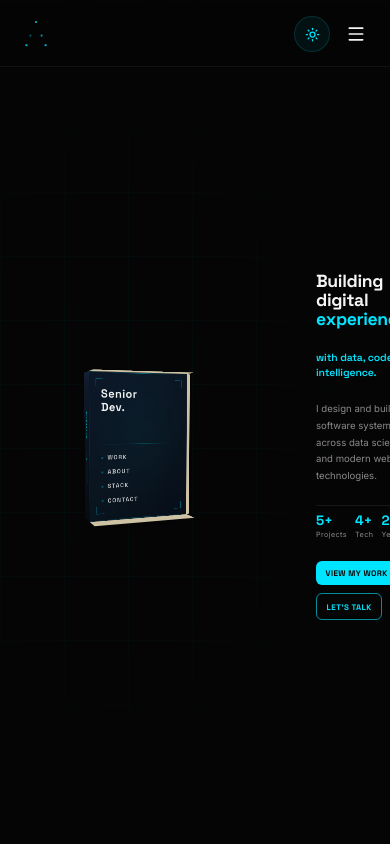
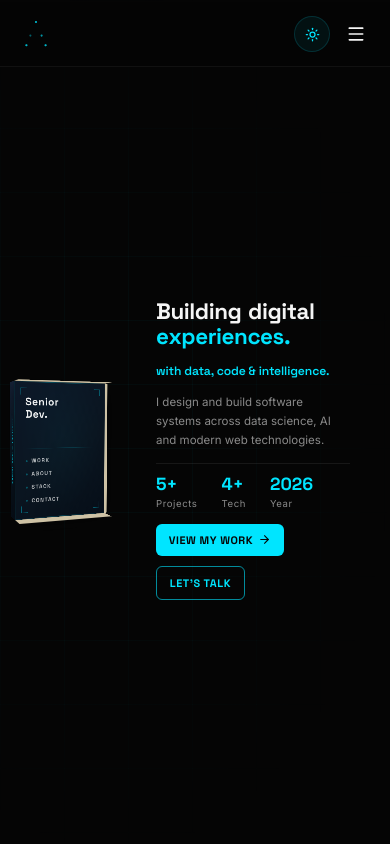
Before and after one commit to bigg8t27-sudo/PORTFOLIO, a React (Vite) app: page / in a window 390 px wide. Shown: the top 844 px of the page. Built offline with nearby package versions, Linux system fonts and the light colour scheme.

Commit message:
Mobile hero: fill screen, book hard left, readable text sizes

```diff
--- a/src/App.tsx
+++ b/src/App.tsx
@@ -206,14 +206,18 @@ export default function App() {
         .card-hover { transition: border-color 0.25s, box-shadow 0.25s; }
         .theme-btn:hover { opacity: 0.8; transform: scale(1.05); }
         ::selection { background: rgba(0,180,216,0.25); color: #fff; }
-        /* ── Hero: always two columns, scale on mobile ── */
+        /* ── Hero grid — always two columns ── */
         .hero-grid {
           display: grid;
-          grid-template-columns: 1fr 1fr;
-          gap: 1.5rem;
+          grid-template-columns: 45% 55%;
+          gap: 0;
           align-items: center;
+          min-height: 100vh;
+          padding: 5rem 0 2rem;
+          width: 100%;
+          box-sizing: border-box;
         }
-        /* ── About: two columns on all sizes ── */
+        /* ── About grid ── */
         .about-grid {
           display: grid;
           grid-template-columns: minmax(0,2fr) minmax(0,3fr);
@@ -222,17 +226,47 @@ export default function App() {
         }
         /* ── Prevent mid-word breaks ── */
         h1, h2, h3, p, a, span { word-break: normal; overflow-wrap: normal; hyphens: none; white-space: normal; }
-        /* ── Mobile tweaks — keep side-by-side but shrink book ── */
+        /* ── MOBILE: fill screen, book hard left, text readable ── */
         @media(max-width: 768px) {
-          .hero-grid { gap: 0.75rem; padding: 5rem 1rem 2rem !important; }
-          .about-grid { grid-template-columns: 1fr 1.5fr; gap: 1.25rem; }
-          .book-shrink { transform: scale(0.62); transform-origin: center center; }
-          .hero-text-col { gap: 0.75rem !important; }
+          .hero-grid {
+            grid-template-columns: 42% 58%;
+            padding: 5rem 0 1.5rem !important;
+            gap: 0 !important;
+            min-height: 100vh;
+          }
+          .hero-book {
+            justify-content: flex-start !important;
+            align-items: center;
+            padding-left: 0 !important;
+          }
+          .book-shrink {
+            transform: scale(0.58);
+            transform-origin: left center;
+          }
+          .hero-content {
+            padding-right: 1rem;
+            gap: 0.8rem !important;
+          }
+          .hero-h1 { font-size: 1.6rem !important; }
+          .hero-sub { font-size: 0.82rem !important; }
+          .hero-desc { font-size: 0.78rem !important; line-height: 1.65 !important; }
+          .hero-stat-num { font-size: 1.1rem !important; }
+          .hero-stat-label { font-size: 0.6rem !important; }
+          .hero-btn { font-size: 0.68rem !important; padding: 0.5rem 0.8rem !important; }
+          .about-grid { grid-template-columns: 1fr 1.4fr; gap: 1.25rem; }
         }
         @media(max-width: 480px) {
-          .hero-grid { gap: 0.5rem; padding: 4.5rem 0.75rem 1.5rem !important; }
-          .about-grid { grid-template-columns: 1fr 1.6fr; gap: 1rem; }
-          .book-shrink { transform: scale(0.52); transform-origin: center center; }
+          .hero-grid {
+            grid-template-columns: 40% 60%;
+          }
+          .book-shrink {
+            transform: scale(0.48);
+            transform-origin: left center;
+          }
+          .hero-h1 { font-size: 1.4rem !important; }
+          .hero-sub { font-size: 0.76rem !important; }
+          .hero-desc { font-size: 0.72rem !important; }
+          .about-grid { grid-template-columns: 1fr 1.5fr; gap: 1rem; }
         }
       `}</style>
 
@@ -280,9 +314,9 @@ export default function App() {
           {/* Subtle background grid */}
           <div aria-hidden="true" style={{ position: "absolute", inset: 0, zIndex: 0, backgroundImage: `linear-gradient(${t.gridColor} 1px, transparent 1px), linear-gradient(90deg, ${t.gridColor} 1px, transparent 1px)`, backgroundSize: "64px 64px", maskImage: "radial-gradient(ellipse at 30% 50%, black 20%, transparent 75%)", WebkitMaskImage: "radial-gradient(ellipse at 30% 50%, black 20%, transparent 75%)" }} />
 
-          <div style={{ position: "relative", zIndex: 1, width: "100%", maxWidth: 1280, margin: "0 auto", padding: "6rem 2rem 3rem", display: "grid", gap: "3rem", alignItems: "center" }} className="hero-grid">
-            {/* ── LEFT: 3D Book ── */}
-            <div className="hero-book" style={{ display: "flex", alignItems: "center", justifyContent: "center" }}>
+          <div style={{ position: "relative", zIndex: 1, width: "100%", maxWidth: 1280, margin: "0 auto" }} className="hero-grid">
+            {/* ── LEFT: 3D Book — pushed to left edge ── */}
+            <div className="hero-book" style={{ display: "flex", alignItems: "center", justifyContent: "center", paddingLeft: "2rem" }}>
               <div className="book-shrink">
                 <BookNav
                   navLinks={navLinks}
@@ -296,49 +330,50 @@ export default function App() {
             </div>
 
             {/* ── RIGHT: Hero content ── */}
-            <div className="hero-content" style={{ display: "flex", flexDirection: "column", gap: "1.25rem" }}>
+            <div className="hero-content" style={{ display: "flex", flexDirection: "column", gap: "1.4rem", paddingRight: "2.5rem" }}>
 
-              {/* Main headline — scales with vw so it always fits the column */}
+              {/* Main headline */}
               <HoverHeading
                 as="h1"
                 text="Building digital"
                 text2="experiences."
                 accent={t.accentGlow}
                 color={t.text}
-                style={{ ...heading, fontSize: "clamp(1.1rem, 3.6vw, 4.2rem)", lineHeight: 1.1, letterSpacing: "-0.02em" }}
+                className="hero-h1"
+                style={{ ...heading, fontSize: "clamp(1.6rem, 3.4vw, 4.2rem)", lineHeight: 1.1, letterSpacing: "-0.02em" }}
               />
 
               {/* Sub-headline */}
-              <p style={{ fontSize: "clamp(0.65rem, 1.5vw, 1.2rem)", fontWeight: 600, fontFamily: "Space Grotesk,sans-serif", color: t.accentGlow, letterSpacing: "-0.01em" }}>
+              <p className="hero-sub" style={{ fontSize: "clamp(0.82rem, 1.4vw, 1.2rem)", fontWeight: 600, fontFamily: "Space Grotesk,sans-serif", color: t.accentGlow, letterSpacing: "-0.01em" }}>
                 with data, code & intelligence.
               </p>
 
               {/* Description */}
-              <p style={{ color: t.textMuted, fontSize: "clamp(0.6rem, 1.2vw, 1rem)", lineHeight: 1.75 }}>
+              <p className="hero-desc" style={{ color: t.textMuted, fontSize: "clamp(0.78rem, 1.1vw, 1rem)", lineHeight: 1.8 }}>
                 I design and build software systems across data science, AI and modern web technologies.
               </p>
 
               {/* Stats row */}
-              <div className="stats-row" style={{ display: "flex", gap: "clamp(0.5rem,1.5vw,2rem)", flexWrap: "wrap", paddingTop: "0.5rem", borderTop: `1px solid ${t.border}` }}>
+              <div style={{ display: "flex", gap: "1.5rem", flexWrap: "wrap", paddingTop: "0.75rem", borderTop: `1px solid ${t.border}` }}>
                 {[{ num: "5+", label: "Projects" }, { num: "4+", label: "Tech" }, { num: "2026", label: "Year" }].map(s => (
                   <div key={s.label}>
-                    <p style={{ ...heading, fontSize: "clamp(0.85rem, 2vw, 1.5rem)", color: t.accentGlow, lineHeight: 1 }}>{s.num}</p>
-                    <p style={{ color: t.textMuted, fontSize: "clamp(0.45rem, 0.9vw, 0.7rem)", letterSpacing: "0.06em", marginTop: "0.15rem" }}>{s.label}</p>
+                    <p className="hero-stat-num" style={{ ...heading, fontSize: "clamp(1.1rem, 1.8vw, 1.5rem)", color: t.accentGlow, lineHeight: 1 }}>{s.num}</p>
+                    <p className="hero-stat-label" style={{ color: t.textMuted, fontSize: "clamp(0.6rem, 0.8vw, 0.7rem)", letterSpacing: "0.06em", marginTop: "0.2rem" }}>{s.label}</p>
                   </div>
                 ))}
               </div>
 
               {/* CTAs */}
-              <div className="cta-row" style={{ display: "flex", gap: "0.5rem", flexWrap: "wrap" }}>
+              <div style={{ display: "flex", gap: "0.6rem", flexWrap: "wrap" }}>
                 <a href="#work"
-                  style={{ ...btn, fontSize: "clamp(0.5rem, 1.1vw, 0.875rem)", padding: "clamp(0.4rem,0.8vw,0.75rem) clamp(0.6rem,1.4vw,1.5rem)", gap: "0.3rem" }}
-                  className="btn-glow"
+                  className="hero-btn btn-glow"
+                  style={{ ...btn, fontSize: "clamp(0.68rem, 1vw, 0.875rem)", padding: "0.6rem 1.2rem", gap: "0.3rem" }}
                   onClick={(e) => { e.preventDefault(); document.getElementById("work")?.scrollIntoView({ behavior: "smooth" }); }}>
-                  VIEW MY WORK <ArrowRight size={11} />
+                  VIEW MY WORK <ArrowRight size={13} />
                 </a>
                 <a href="#contact"
-                  style={{ ...btnOutline, fontSize: "clamp(0.5rem, 1.1vw, 0.875rem)", padding: "clamp(0.4rem,0.8vw,0.75rem) clamp(0.6rem,1.4vw,1.5rem)" }}
-                  className="btn-glow"
+                  className="hero-btn btn-glow"
+                  style={{ ...btnOutline, fontSize: "clamp(0.68rem, 1vw, 0.875rem)", padding: "0.6rem 1.2rem" }}
                   onClick={(e) => { e.preventDefault(); document.getElementById("contact")?.scrollIntoView({ behavior: "smooth" }); }}>
                   LET'S TALK
                 </a>
```
